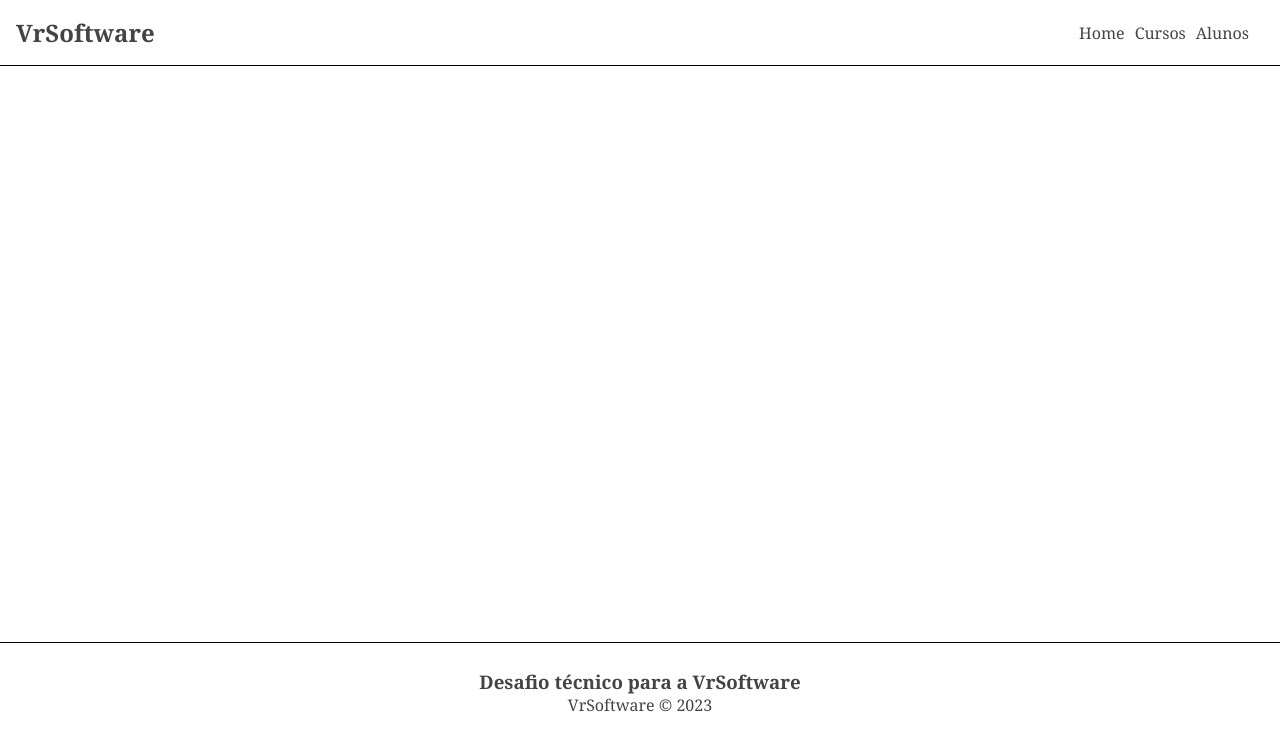
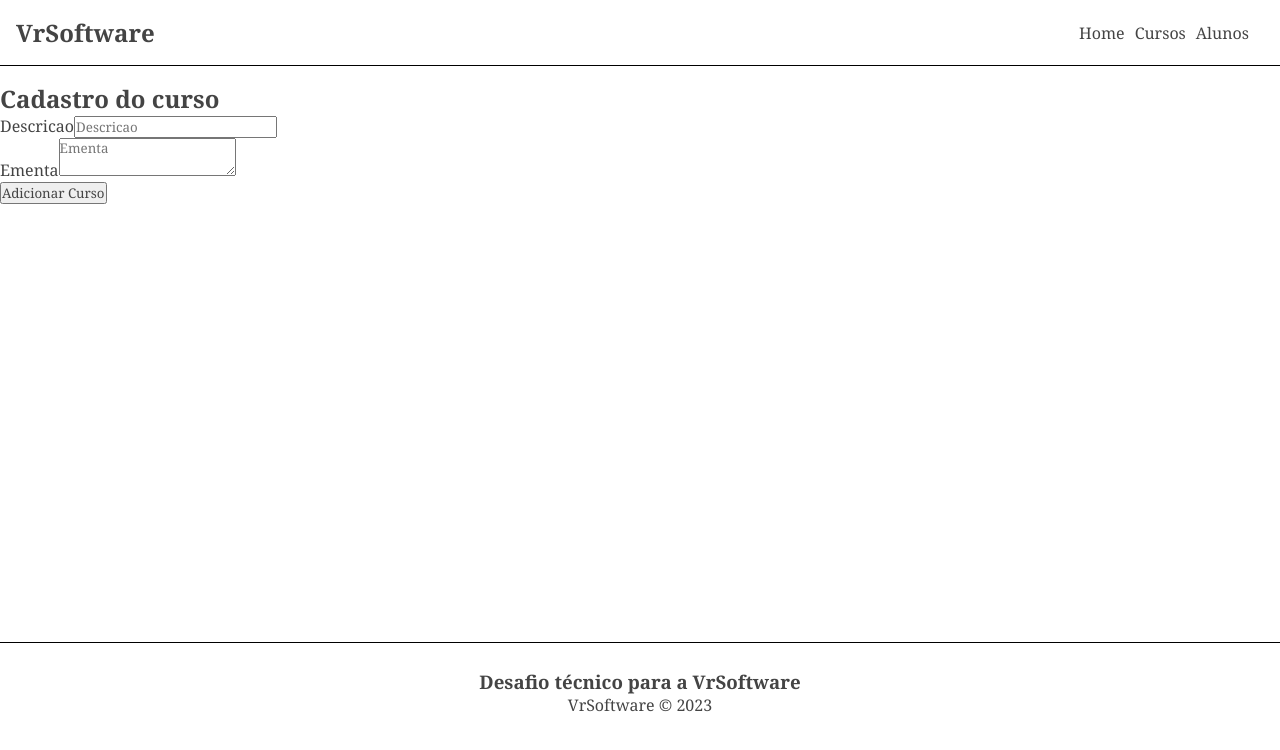
Before and after one commit to nando-castro/desafio-tecnico-vrsoftware, an Angular app in the folder app-front-angular/: page /course/new in a window 1280 px wide. Before the commit this address led to /. Shown: the top 750 px of the page. Built offline with nearby package versions, Linux system fonts and the light colour scheme.

Commit message:
feat: created form add new course

```diff
--- a/app-front-angular/src/app/app-routing.module.ts
+++ b/app-front-angular/src/app/app-routing.module.ts
@@ -1,13 +1,15 @@
+import { NewCourseComponent } from './components/pages/new-course/new-course.component';
 import { NgModule } from '@angular/core';
-import { RouterModule, Routes } from '@angular/router';
 import { HomeComponent } from './components/pages/home/home.component';
 import { CourseComponent } from './components/course/course.component';
 import { StudentComponent } from './components/student/student.component';
+import { RouterModule, Routes } from '@angular/router';
 
 const routes: Routes = [
   { path: '', component: HomeComponent },
   { path: 'course', component: CourseComponent },
   { path: 'student', component: StudentComponent },
+  { path: 'course/new', component: NewCourseComponent },
 ];
 
 @NgModule({
--- a/app-front-angular/src/app/app.module.ts
+++ b/app-front-angular/src/app/app.module.ts
@@ -10,9 +10,11 @@ import { FooterComponent } from './components/footer/footer.component';
 import { HomeComponent } from './components/pages/home/home.component';
 import { CourseComponent } from './components/course/course.component';
 import { StudentComponent } from './components/student/student.component';
+import { FormCourseComponent } from './components/form-course/form-course.component';
+import { NewCourseComponent } from './components/pages/new-course/new-course.component';
 
 @NgModule({
-  declarations: [AppComponent, HeaderComponent, FooterComponent, HomeComponent, CourseComponent, StudentComponent],
+  declarations: [AppComponent, HeaderComponent, FooterComponent, HomeComponent, CourseComponent, StudentComponent, FormCourseComponent, NewCourseComponent],
   imports: [
     BrowserModule,
     AppRoutingModule,
--- a/app-front-angular/src/app/components/course/course.component.html
+++ b/app-front-angular/src/app/components/course/course.component.html
@@ -1,4 +1,7 @@
 <div class="course-container">
+  <div class="options">
+    <a routerLink="/course/new">Adicionar</a>
+  </div>
   <h1>Cursos</h1>
   <div *ngFor="let course of courses">
     <h2>{{ course.description }}</h2>
--- a/app-front-angular/src/app/components/course/course.component.ts
+++ b/app-front-angular/src/app/components/course/course.component.ts
@@ -18,9 +18,6 @@ export class CourseComponent implements OnInit {
   constructor(private courseService: CourseService) {}
 
   ngOnInit(): any {
-    this.courseService.getCourses().subscribe((courses) => {
-      this.courses = courses;
-      this.allCourses = courses;
-    });
+    this.courseService.getCourses().subscribe((courses) => (this.courses = courses));
   }
 }
--- /dev/null
+++ b/app-front-angular/src/app/components/form-course/form-course.component.html
@@ -0,0 +1,34 @@
+<form (ngSubmit)="submit()" [formGroup]="courseForm" #formDir="ngForm">
+  <div class="form-group">
+    <label for="description">Descricao</label>
+    <input
+      type="text"
+      placeholder="Descricao"
+      formControlName="description"
+      required
+    />
+    <div
+      *ngIf="description.invalid && formDir.submitted"
+      class="validation-error"
+    >
+      <p *ngIf="description.errors?.['required']">
+        A descricao eh obrigatoria!
+      </p>
+    </div>
+  </div>
+  <div class="form-group">
+    <label for="course_content">Ementa</label>
+    <textarea
+      placeholder="Ementa"
+      formControlName="course_content"
+      required
+    ></textarea>
+  </div>
+  <div
+    *ngIf="courseContent.invalid && formDir.submitted"
+    class="validation-error"
+  >
+    <p *ngIf="courseContent.errors?.['required']">A Ementa eh obrigatoria!</p>
+  </div>
+  <input type="submit" value="{{ btnText }}" />
+</form>
--- /dev/null
+++ b/app-front-angular/src/app/components/form-course/form-course.component.ts
@@ -0,0 +1,42 @@
+import { Component, EventEmitter, Input, OnInit, Output } from '@angular/core';
+import { FormControl, FormGroup, Validators } from '@angular/forms';
+import { Course } from 'src/app/Course';
+
+@Component({
+  selector: 'app-form-course',
+  templateUrl: './form-course.component.html',
+  styleUrls: ['./form-course.component.css'],
+})
+export class FormCourseComponent implements OnInit {
+  @Output() onSubmit = new EventEmitter<Course>();
+  @Input() btnText!: string;
+
+  courseForm!: FormGroup;
+
+  constructor() {}
+
+  ngOnInit(): void {
+    this.courseForm = new FormGroup({
+      id: new FormControl(''),
+      description: new FormControl('', [Validators.required]),
+      course_content: new FormControl('', [Validators.required]),
+    });
+  }
+
+  get description() {
+    return this.courseForm.get('description')!;
+  }
+
+  get courseContent() {
+    return this.courseForm.get('course_content')!;
+  }
+
+  submit() {
+    if (this.courseForm.invalid){
+      return;
+    }
+    console.log('enviou o forms!')
+
+    this.onSubmit.emit(this.courseForm.value)
+  }
+}
--- /dev/null
+++ b/app-front-angular/src/app/components/pages/new-course/new-course.component.html
@@ -0,0 +1,2 @@
+<h2>Cadastro do curso</h2>
+<app-form-course [btnText]="btnText" (onSubmit)="createHandler($event)"></app-form-course>
--- /dev/null
+++ b/app-front-angular/src/app/components/pages/new-course/new-course.component.ts
@@ -0,0 +1,28 @@
+import { CourseService } from 'src/app/services/course.service';
+import { Component, OnInit } from '@angular/core';
+import { Course } from 'src/app/Course';
+import { Router } from '@angular/router';
+
+@Component({
+  selector: 'app-new-course',
+  templateUrl: './new-course.component.html',
+  styleUrls: ['./new-course.component.css'],
+})
+export class NewCourseComponent implements OnInit {
+  btnText = 'Adicionar Curso';
+
+  constructor(private courseService: CourseService, private router: Router) {}
+
+  async createHandler(course: Course) {
+    const data = {
+      description: course.description,
+      course_content: course.course_content,
+    };
+
+    await this.courseService.createCourse(data).subscribe();
+
+    this.router.navigate(['/course']);
+  }
+
+  ngOnInit(): void {}
+}
--- a/app-front-angular/src/app/services/course.service.ts
+++ b/app-front-angular/src/app/services/course.service.ts
@@ -5,14 +5,18 @@ import { Course } from '../Course';
 import { environment } from 'src/environments/environment';
 
 @Injectable({
-  providedIn: 'root'
+  providedIn: 'root',
 })
 export class CourseService {
   private baseApiUrl = environment.baseApiUrl;
 
   constructor(private http: HttpClient) {}
 
-  getCourses(): Observable<Course[]>{
-    return this.http.get<Course[]>(`${this.baseApiUrl}/courses`)
+  getCourses(): Observable<Course[]> {
+    return this.http.get<Course[]>(`${this.baseApiUrl}/courses`);
+  }
+
+  createCourse(data: Course): Observable<FormData> {
+    return this.http.post<FormData>(`${this.baseApiUrl}/student`, data);
   }
 }
```
Also changed, not shown: app-front-angular/src/app/components/form-course/form-course.component.css (added), app-front-angular/src/app/components/pages/new-course/new-course.component.css (added), 2 other files (tests, documents, lock files or other folders).
